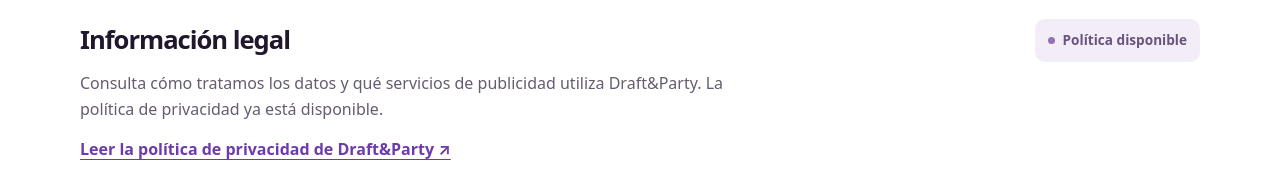
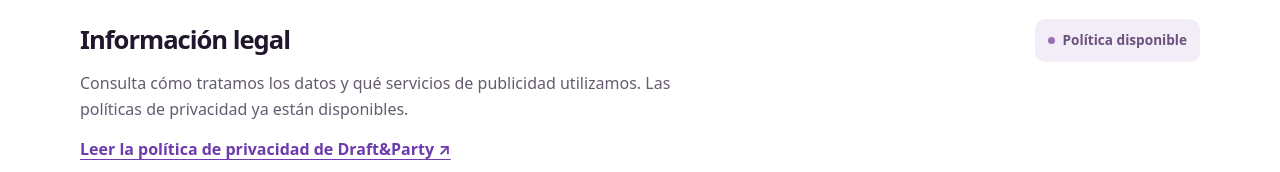
Before and after one commit to EquipoBerenjena/EquipoBerenjena.github.io, a plain HTML site: page index.html in a window 1280 px wide. Shown: the part 4201-4373 px from the top of the page. Drawn offline with Linux system fonts and the light colour scheme.

Commit message:
Update index.html

```diff
--- a/index.html
+++ b/index.html
@@ -66,7 +66,7 @@
       </article>
     </div></section>
     <section class="contact" id="contacto" aria-labelledby="contact-title"><div class="container"><span class="section-label">Hablemos</span><h2 class="section-title" id="contact-title">¿Tienes una idea?<br>Nos encanta escucharlas.</h2><p class="lead">Para preguntas, sugerencias o simplemente saludarnos, puedes escribirnos por correo.</p><a class="btn btn-primary" href="mailto:equipoberenjena67@gmail.com?subject=Hola%20Equipo%20Berenjena">Escríbenos <span aria-hidden="true">↗</span></a><div class="contact-email">equipoberenjena67@gmail.com</div></div></section>
-    <section class="legal" id="legal" aria-labelledby="legal-title"><div class="container legal-inner"><div><h2 id="legal-title">Información legal</h2><p>Consulta cómo tratamos los datos y qué servicios de publicidad utiliza Draft&amp;Party. La política de privacidad ya está disponible.</p><a class="legal-link" href="https://sites.google.com/view/politica-de-privacidad-de-draf" target="_blank" rel="noopener noreferrer">Leer la política de privacidad de Draft&amp;Party ↗</a><br><a class="legal-link" href="https://sites.google.com/view/poltica-de-privacidad-de-menta?usp=sharing" target="_blank" rel="noopener noreferrer">Leer la política de privacidad de Mental Lab ↗</a></div><span class="legal-status">Política disponible</span></div></section>
+    <section class="legal" id="legal" aria-labelledby="legal-title"><div class="container legal-inner"><div><h2 id="legal-title">Información legal</h2><p>Consulta cómo tratamos los datos y qué servicios de publicidad utilizamos. Las políticas de privacidad ya están disponibles.</p><a class="legal-link" href="https://sites.google.com/view/politica-de-privacidad-de-draf" target="_blank" rel="noopener noreferrer">Leer la política de privacidad de Draft&amp;Party ↗</a><br><a class="legal-link" href="https://sites.google.com/view/poltica-de-privacidad-de-menta?usp=sharing" target="_blank" rel="noopener noreferrer">Leer la política de privacidad de Mental Lab ↗</a></div><span class="legal-status">Política disponible</span></div></section>
   </main>
   <footer><div class="container footer-inner"><span>© <span id="year">2026</span> Equipo Berenjena. Hecho con ganas de jugar.</span><a href="mailto:equipoberenjena67@gmail.com">Contacto</a></div></footer>
   <script>
```
